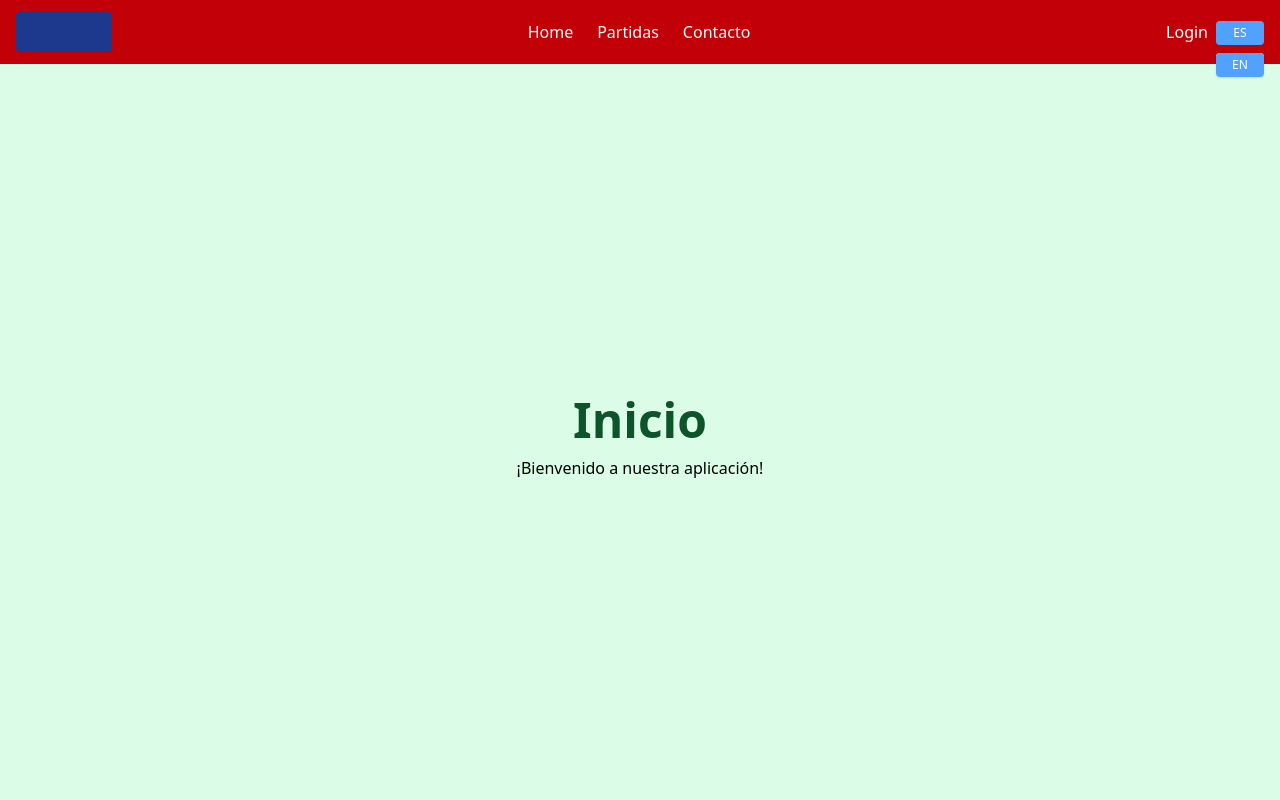
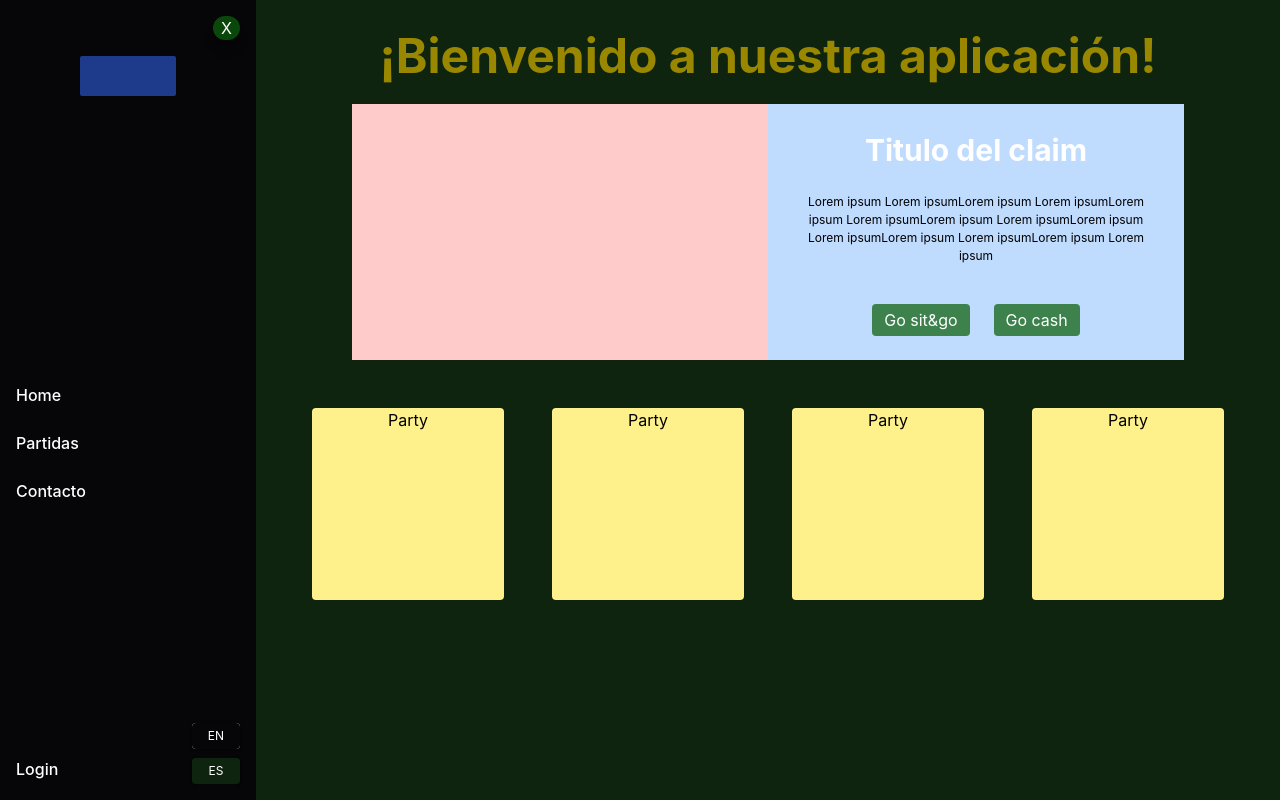
Before and after one commit to RedkarRiv/tripoker, a React (Vite) app in the folder frontend/: page / in a window 1280 px wide. Both pictures are taken after a click on the button "ES". Built offline with nearby package versions, Linux system fonts and the light colour scheme; no server answers.

Commit message:
feature:frontend tailwind downgrade to stable version 3.4 + side dynamic navBar + home design schema

```diff
--- a/frontend/package.json
+++ b/frontend/package.json
@@ -24,7 +24,6 @@
   },
   "devDependencies": {
     "@eslint/js": "^9.22.0",
-    "@tailwindcss/postcss": "^4.1.4",
     "@types/react": "^19.0.10",
     "@types/react-dom": "^19.0.4",
     "@vitejs/plugin-react": "^4.3.4",
@@ -34,7 +33,7 @@
     "eslint-plugin-react-refresh": "^0.4.19",
     "globals": "^16.0.0",
     "postcss": "^8.5.3",
-    "tailwindcss": "^4.1.4",
+    "tailwindcss": "3.4.1",
     "tailwindcss-cli": "^0.1.2",
     "vite": "^6.3.1"
   },
--- a/frontend/postcss.config.cjs
+++ b/frontend/postcss.config.cjs
@@ -1,6 +1,6 @@
 module.exports = {
-    plugins: {
-      '@tailwindcss/postcss': {},
-      autoprefixer: {},
-    },
-  };
+  plugins: {
+    tailwindcss: {},
+    autoprefixer: {},
+  },
+};
--- a/frontend/src/App.jsx
+++ b/frontend/src/App.jsx
@@ -1,23 +1,37 @@
-import {  Routes, Route } from 'react-router-dom'
+import React, { useState } from 'react';
+import { Routes, Route } from 'react-router-dom';
 import './i18n';
-import Home from './pages/Home'
-import Contact from './pages/Contact'
-import Party from './pages/Party'
-import Navbar from './components/Navbar'
+import Home from './pages/Home';
+import Contact from './pages/Contact';
+import Party from './pages/Party';
+import Navbar from './components/Navbar';
 
 const App = () => {
+  const [isNavbarOpen, setIsNavbarOpen] = useState(true);
 
+  // Función para actualizar el estado de la navbar
+  const handleNavbarToggle = (state) => {
+    setIsNavbarOpen(state);
+  };
+
+  // Creamos una variable con el padding dinámico
+  const paddingClass = isNavbarOpen ? 'md:pl-64' : 'md:pl-0';
+  const transitionClass = "transition-all duration-300 ease-in-out"
+  const baseClass = `${paddingClass} ${transitionClass}`;
 
   return (
     <>
-    <Navbar/>
+      {/* Pasamos la función para manejar el toggle de la navbar */}
+      <Navbar onToggle={handleNavbarToggle} />
+
+      {/* Contenedor de las rutas */}
       <Routes>
-        <Route path="/" element={<Home />} />
-        <Route path="/contact" element={<Contact />} />
-        <Route path="/party" element={<Party />} />
+        <Route path="/" element={<Home inheritClass={baseClass} />} />
+        <Route path="/contact" element={<Contact inheritClass={baseClass} />} />
+        <Route path="/party" element={<Party inheritClass={baseClass} />} />
       </Routes>
     </>
-  )
-}
+  );
+};
 
-export default App
+export default App;
--- a/frontend/src/components/LanguageSwitcher.jsx
+++ b/frontend/src/components/LanguageSwitcher.jsx
@@ -26,23 +26,23 @@ const LanguageSwitcher = () => {
   }, []);
 
   return (
-    <div ref={switcherRef} className="relative inline-block text-left">
+    <div ref={switcherRef} className="relative inline-block text-left shadow">
       <button
         onClick={() => setIsOpen((o) => !o)}
-        className="py-1 px-3 bg-blue-400 rounded hover:bg-blue-700 h-auto text-xs min-w-[3rem]"
+        className="py-1 px-3 bg-secondaryColor rounded hover:bg-tertiaryColorHover  h-auto text-xs min-w-[3rem]"
       >
         {currentLang.toUpperCase()}
       </button>
 
       {isOpen && (
-        <div className="absolute mt-2 size-auto bg-white rounded shadow z-50 text-xs">
+        <div className="absolute bottom-full mb-2 size-auto bg-white rounded shadow z-50 text-xs">
           {allLanguages
             .filter((lng) => lng !== currentLang)
             .map((lng) => (
               <button
                 key={lng}
                 onClick={() => changeLanguage(lng)}
-                className="block w-full py-1 px-3 bg-blue-400 rounded hover:bg-blue-700 h-auto text-xs min-w-[3rem]"
+                className="block w-full py-1 px-3 bg-tertiaryColor rounded hover:bg-tertiaryColorHover h-auto text-xs min-w-[3rem]"
               >
                 {lng.toUpperCase()}
               </button>
--- a/frontend/src/components/Navbar.jsx
+++ b/frontend/src/components/Navbar.jsx
@@ -1,21 +1,48 @@
-import React from 'react';
-import { Link  } from 'react-router-dom'
-import categories from '@data/categories'; // Import the dictionary
+import React, { useState, useEffect } from 'react';
+import { Link } from 'react-router-dom';
+import categories from '@data/categories';
 import _get from 'lodash/get';
 import _map from 'lodash/map';
-import LanguageSwitcher from './LanguageSwitcher'
+import LanguageSwitcher from './LanguageSwitcher';
 
-const Navbar = () => {
-    return (
-      <nav className="w-full h-[4rem]  overflow-visible bg-red-700 text-white fixed top-0">
-        <div className="max-w-screen-xl mx-auto flex items-center justify-between px-4 py-3">
-          {/* Logo (flex-none para no estirar) */}
-          <div className="flex-none">
-            <div className="w-24 h-10 bg-blue-900 rounded-sm" />
+const Navbar = ({ onToggle }) => {
+  const [isOpen, setIsOpen] = useState(() => {
+    const isMobile = window.innerWidth < 768;  // TODO react-responsive || react-devide-detect
+    return !isMobile;
+  });
+
+  useEffect(() => {
+    onToggle(isOpen);
+  }, [isOpen, onToggle]);
+
+  const toggleNavbar = () => {
+    setIsOpen((prev) => !prev);
+  };
+
+
+  return (
+    <>
+      <nav
+        className={`fixed top-0 left-0 h-full bg-tertiaryColor text-white md:w-64 w-48 transform transition-transform duration-300 ease-in-out z-50 ${
+          isOpen ? 'translate-x-0' : '-translate-x-full'
+        }`}
+      >
+        <div className="flex flex-col h-full p-4 items-end">
+          {/* Botón de toggle para la barra */}
+          <button
+            onClick={toggleNavbar}
+            className="mb-4 text-white bg-primaryColor hover:bg-primaryColorHover px-2 rounded-full shadow-lg"
+          >
+            X
+          </button>
+
+          {/* Logo */}
+          <div className="flex-none mb-8 w-full">
+            <div className="w-24 h-10 bg-blue-900 rounded-sm mx-auto" />
           </div>
 
-          {/* Menú centrado */}
-          <div className="flex-1 flex justify-center space-x-6">
+          {/* Menú de categorías */}
+          <div className="flex-1 flex flex-col justify-center gap-2 space-y-4 items-start w-full">
             {_map(categories, (cat) =>
               _get(cat, 'status') === 'active' ? (
                 <Link
@@ -29,8 +56,8 @@ const Navbar = () => {
             )}
           </div>
 
-          {/* Área usuario */}
-          <div className="flex items-center gap-2">
+          {/* Área de usuario */}
+          <div className="flex justify-between items-start mt-auto gap-2 w-full">
             <a
               href="/login"
               className="text-base font-medium hover:text-blue-200 transition-colors"
@@ -38,12 +65,23 @@ const Navbar = () => {
               Login
             </a>
             <div className="relative">
-              <LanguageSwitcher/>
-          </div>
+              <LanguageSwitcher />
+            </div>
           </div>
         </div>
       </nav>
-    );
-  };
 
-  export default Navbar;
+      {/* Botón para abrir la navbar si está cerrada */}
+      {!isOpen && (
+        <button
+          onClick={toggleNavbar}
+          className="fixed top-4 left-4 text-white bg-primaryColor hover:bg-primaryColorHover px-2 rounded-full shadow-lg z-49"
+        >
+          <span className="text-xl">☰</span> {/* Ícono de hamburguesa */}
+        </button>
+      )}
+    </>
+  );
+};
+
+export default Navbar;
--- a/frontend/src/index.css
+++ b/frontend/src/index.css
@@ -1,6 +1,13 @@
-@import "tailwindcss";
+@tailwind base;
+@tailwind components;
+@tailwind utilities;
 
-/* Reset básico de links */
+
+
 a {
   @apply no-underline text-inherit;
 }
+
+test {
+  color: #000000ad
+}
--- a/frontend/src/pages/Contact.jsx
+++ b/frontend/src/pages/Contact.jsx
@@ -3,11 +3,11 @@ import { useTranslation } from 'react-i18next';
 import RegisterForm from '@components/RegisterForm';
 import LoginForm from '@components/LoginForm';
 
-const Contact = () => {
+const Contact = ({ inheritClass }) => {
   const { t } = useTranslation('contact')
 
   return (
-    <div className="w-full h-screen bg-yellow-100 flex items-center justify-center flex-col  pt-[4rem]">
+    <div className={`${inheritClass} w-full h-screen bg-yellow-100 flex items-center justify-center flex-col  pt-[4rem]`}>
       <h1 className="text-5xl font-bold text-yellow-900 p-3">{t('title')}</h1>
       <p>{t('welcome')}</p>
       <div className="flex gap-5">
--- a/frontend/src/pages/Home.jsx
+++ b/frontend/src/pages/Home.jsx
@@ -1,12 +1,31 @@
 import React from 'react';
 import { useTranslation } from 'react-i18next';
 
-const Home = () => {
+const Home = ({ inheritClass }) => {
   const { t } = useTranslation('home')
   return (
-    <div className="w-full h-screen bg-green-100 flex items-center justify-center flex-col pt-[4rem]">
-      <h1 className="text-5xl font-bold text-green-900 p-3">{t('title')}</h1>
-      <p>{t('welcome')}</p>
+    <div className={`${inheritClass} w-full min-h-screen h-fit bg-secondaryColor flex items-center justify-start flex-col pt-2`}>
+      <h1 className="md:text-5xl font-bold text-fontPrimaryColor p-3">{t('welcome')}</h1>
+     {/*  Slider claim */}
+      <div className="flex flex-col md:flex-row w-full md:h-64 h-full md:px-24 px-6">
+        <div className="md:w-1/2 w-full md:h-64 h-32 bg-red-200">
+        </div>
+        <div className="md:w-1/2 w-full md:h-64 h-fit bg-blue-200 flex flex-col justify-start items-center md:p-6 p-4">
+          <h2 className="text-white md:text-3xl font-bold text-center">Titulo del claim</h2>
+          <p className="my-auto text-center md:text-md text-xs">Lorem ipsum Lorem ipsumLorem ipsum Lorem ipsumLorem ipsum Lorem ipsumLorem ipsum Lorem ipsumLorem ipsum Lorem ipsumLorem ipsum Lorem ipsumLorem ipsum Lorem ipsum</p>
+          <div className="flex gap-6 mt-5">
+            <button className="rounded bg-primaryColor w-fit px-3 py-1 text-bold text-white">Go sit&go</button>
+            <button className="rounded bg-primaryColor w-fit px-3 py-1 text-bold text-white">Go cash</button>
+          </div>
+        </div>
+      </div>
+
+      <div className="flex mt-12 gap-12 flex-wrap justify-center items-center">
+        <div className="md:w-48 md:h-48 w-24 h-24 bg-yellow-200 rounded text-center">Party</div>
+        <div className="md:w-48 md:h-48 w-24 h-24 bg-yellow-200 rounded text-center">Party</div>
+        <div className="md:w-48 md:h-48 w-24 h-24 bg-yellow-200 rounded text-center">Party</div>
+        <div className="md:w-48 md:h-48 w-24 h-24 bg-yellow-200 rounded text-center">Party</div>
+      </div>
     </div>
   );
 };
--- a/frontend/src/pages/Party.jsx
+++ b/frontend/src/pages/Party.jsx
@@ -1,11 +1,11 @@
 import React from 'react';
 import { useTranslation } from 'react-i18next';
 
-const Party = () => {
+const Party = ({ inheritClass }) => {
   const { t } = useTranslation('party')
 
   return (
-    <div className="w-full h-screen bg-red-100 flex items-center justify-center flex-col pt-[4rem]">
+    <div className={`${inheritClass} w-full h-screen bg-red-100 flex items-center justify-center flex-col pt-[4rem]`}>
       <h1 className="text-5xl font-bold text-red-900 p-3">Party</h1>
       <p>{t('welcome')}</p>
     </div>
--- a/frontend/tailwind.config.cjs
+++ b/frontend/tailwind.config.cjs
@@ -8,14 +8,13 @@ module.exports = {
         sans: ['Inter', 'sans-serif'],
       },
       colors: {
-        primaryColor: '#3490dc',
-        secondaryColor: '#ff6f61',
-        tertiaryColor: '#f9a825',
-      },
-      colors: {
-        primaryColorHover: '#2779bd',
+        primaryColor: '#0d610cb9',        // green
+        secondaryColor: '#0f240e',      // dark green
+        tertiaryColor: '#060608',       // blue black
+        primaryColorHover: '#021302',
         secondaryColorHover: '#e04f42',
-        tertiaryColorHover: '#c68c1d',
+        tertiaryColorHover: '#21212b',   // lighter blue black
+        fontPrimaryColor: '#998700'     // gold
       },
       fontSize: {
         xs: '0.75rem',    // 12px
```
Also changed, not shown: 1 other file (tests, documents, lock files or other folders).
